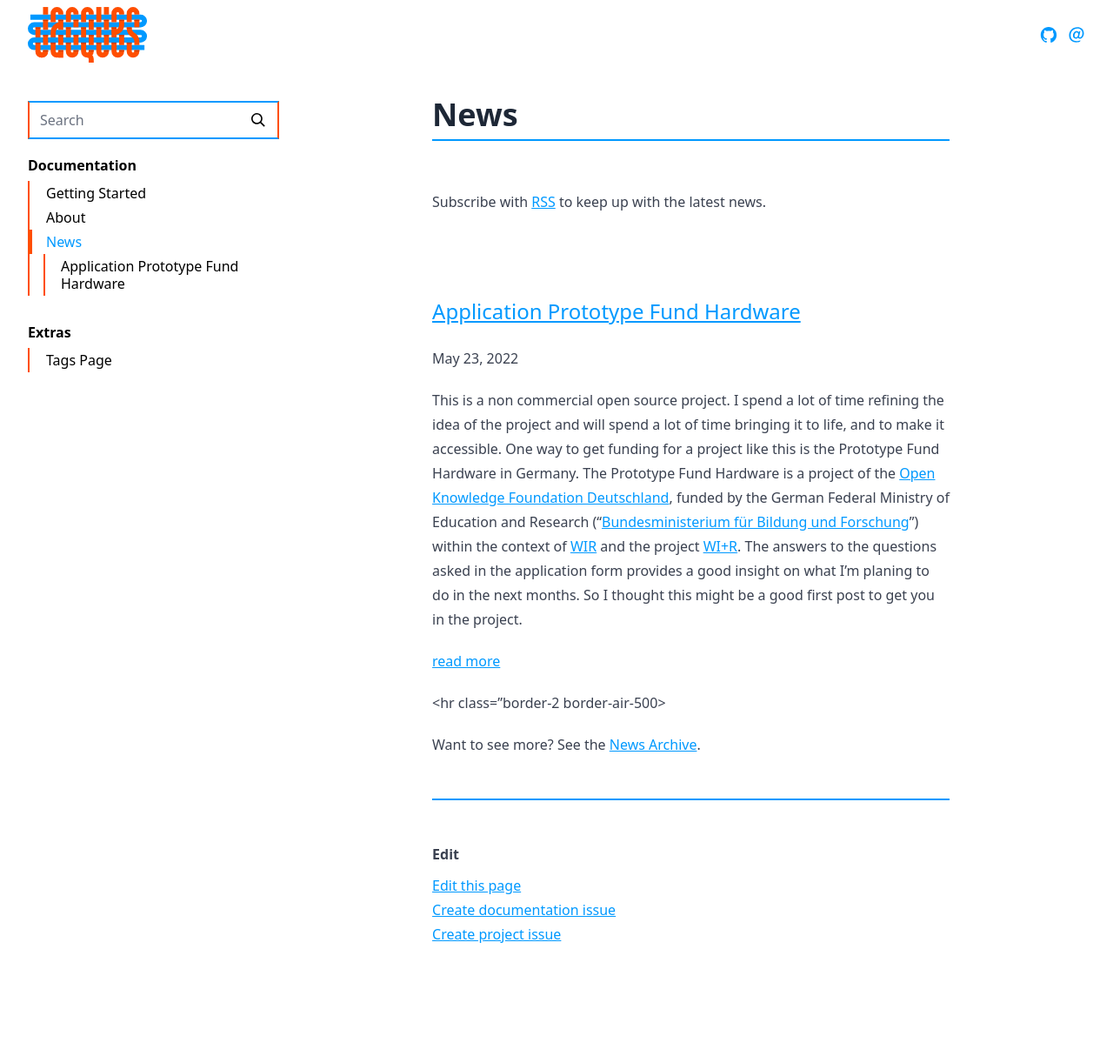
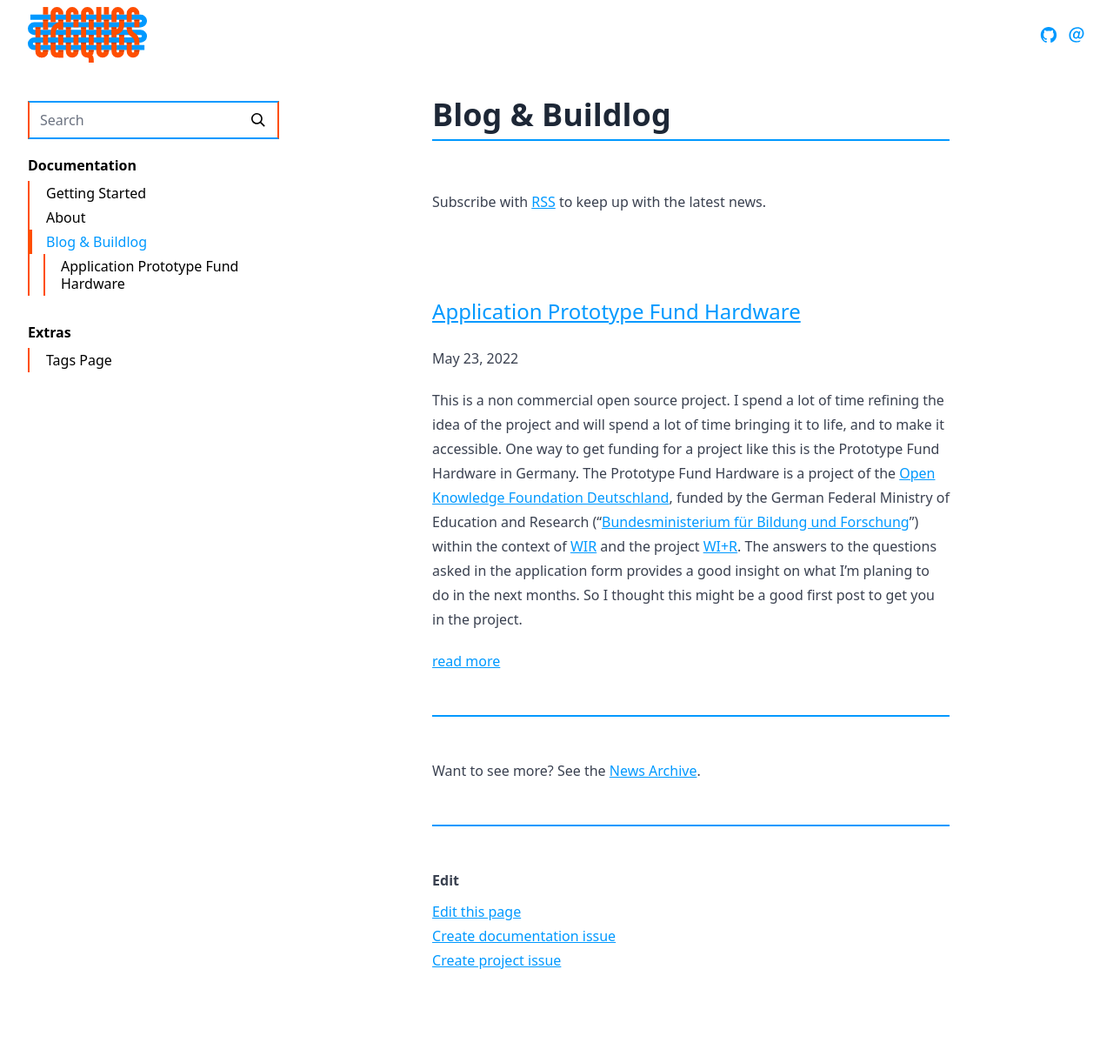
Before and after one commit to festwertspeicher/jacques-loom, a Jekyll site: the page built from docs/pages/news.md, in a window 1280 px wide. Shown: the whole page at 87% size. Built offline with Jekyll 4.4.1, drawn with Linux system fonts in a browser that asks for light colours; some web fonts are replaced; before the commit the page ends 1184 px from its top, so only the background shows below that.

Commit message:
rename news page

```diff
--- a/docs/_data/toc.yml
+++ b/docs/_data/toc.yml
@@ -11,8 +11,8 @@
         - title: Customization
           url: "docs/getting-started#customization"
     - title: "About"
-      url: "about"
-    - title: "News"
+      url: ""
+    - title: "Blog & Buildlog"
       url: "news"
 - title: "Extras"
   url: "docs/extras"
--- a/docs/pages/news.md
+++ b/docs/pages/news.md
@@ -1,5 +1,5 @@
 ---
-title: News
+title: Blog & Buildlog
 permalink: /news/
 ---
 
@@ -17,7 +17,7 @@ permalink: /news/
       <a href="{{ site.baseurl }}{{ post.url }}">read more</a>
    {% endif %}
    </div>
-   <hr class="border-2 border-air-500>
+   <hr class="border-t-2 border-air-500">
 {% endfor %}
 
 Want to see more? See the <a href="{{ site.baseurl }}/archive/">News Archive</a>.
```
